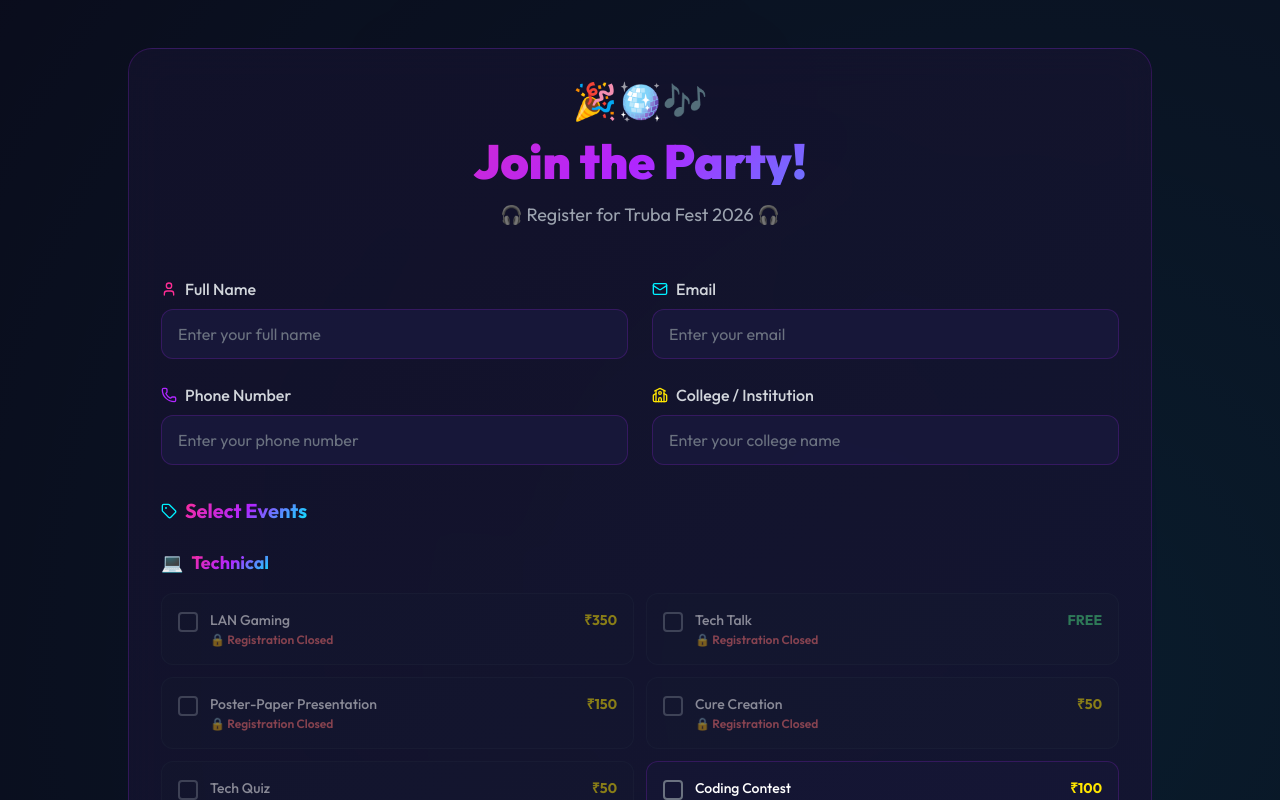
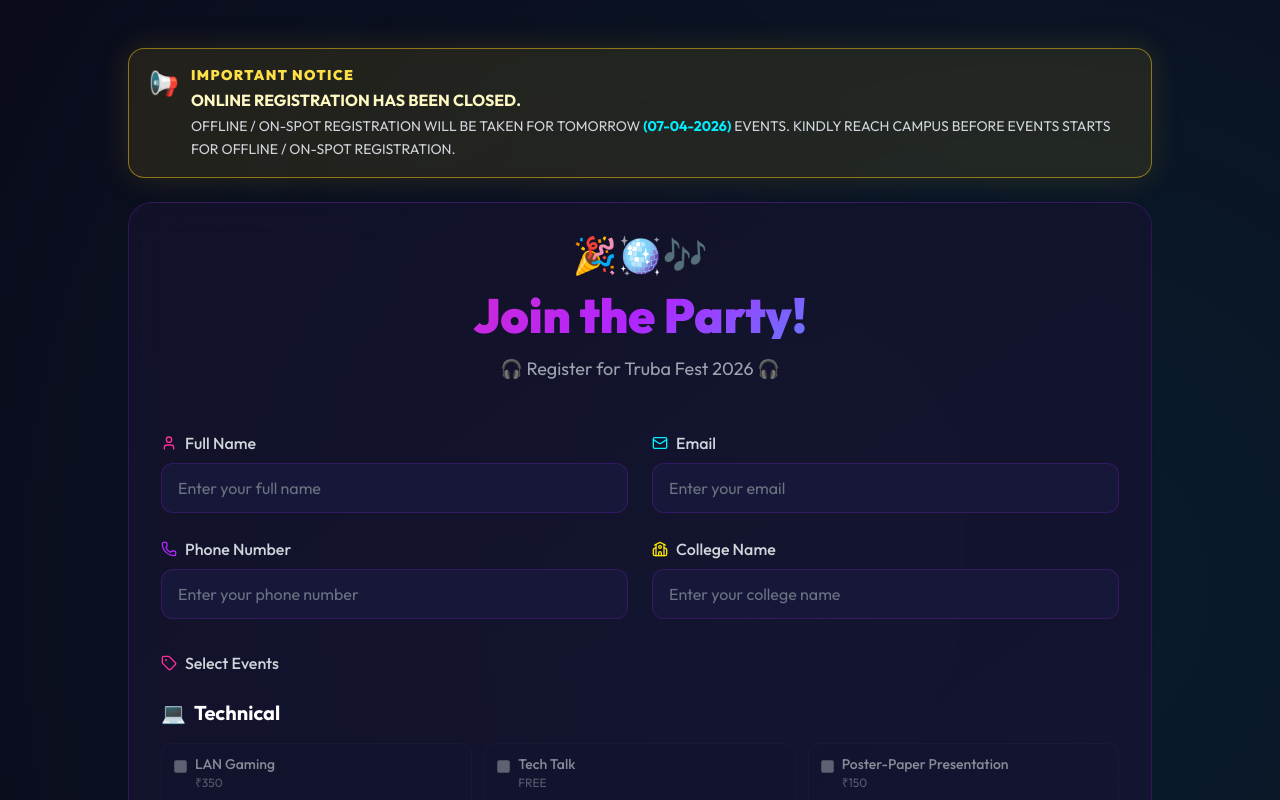
Before and after one commit to Jaishankar7655/TYF2K25, a React (Vite) app: page /register in a window 1280 px wide. Shown: the top 800 px of the page. Built offline with nearby package versions, Linux system fonts and the light colour scheme.

Commit message:
Update registration deadline and UI adjustments
Updated the global registration deadline and adjusted the registration closed screen to reflect the new deadline. Improved the user interface elements and ensured proper messaging for registration status.

```diff
--- a/src/Components/RegistrationForm.jsx
+++ b/src/Components/RegistrationForm.jsx
@@ -3,8 +3,11 @@
 import { User, Mail, Phone, School, Tag, Loader2, AlertTriangle } from "lucide-react";
 import { useNavigate } from "react-router-dom";
 
-// Global registration deadline — CLOSED (past date triggers closed screen)
-const GLOBAL_REG_DEADLINE = "2026-04-06T23:59:00+05:30";
+// Global registration deadline — after this, the entire registration form is closed
+const GLOBAL_REG_DEADLINE = "2026-04-08T23:59:00+05:30";
+
+// Force close online registration
+const ONLINE_REG_CLOSED = true;
 
 // Categories data — all registrations open
 const categories = [
@@ -142,91 +145,29 @@
     },
   });
 
-  // ─── REGISTRATION CLOSED SCREEN ───────────────────────────────────────────
+  // If global registration is closed, show closed message
   if (isGlobalRegistrationClosed()) {
     return (
       <div className="min-h-screen bg-dark-bg party-bg py-12 px-4 relative overflow-hidden flex items-center justify-center">
-        {/* Animated background orbs */}
         <div className="fixed inset-0 pointer-events-none z-0">
           <div className="absolute top-0 left-1/4 w-[500px] h-[500px] rounded-full bg-neon-pink/5 blur-[150px] animate-disco-pulse"></div>
-          <div className="absolute bottom-0 right-1/4 w-[500px] h-[500px] rounded-full bg-neon-purple/5 blur-[150px] animate-disco-pulse" style={{ animationDelay: "1s" }}></div>
-          <div className="absolute top-1/2 left-1/2 -translate-x-1/2 -translate-y-1/2 w-[600px] h-[600px] rounded-full bg-yellow-500/3 blur-[180px] animate-disco-pulse" style={{ animationDelay: "0.5s" }}></div>
+          <div className="absolute bottom-0 right-1/4 w-[500px] h-[500px] rounded-full bg-neon-purple/5 blur-[150px] animate-disco-pulse" style={{ animationDelay: '1s' }}></div>
         </div>
-
-        <div className="max-w-lg w-full mx-auto relative z-10 text-center">
-          <div
-            className="party-card rounded-3xl p-10"
-            style={{
-              border: "1px solid rgba(250, 204, 21, 0.35)",
-              boxShadow: "0 0 60px rgba(250, 204, 21, 0.08), 0 0 120px rgba(239, 68, 68, 0.06)",
-            }}
-          >
-            {/* Icon */}
-            <div className="text-6xl mb-5 animate-bounce">🚨</div>
-
-            {/* Title */}
-            <h2
-              className="text-3xl font-black uppercase tracking-widest mb-1"
-              style={{ color: "#facc15", textShadow: "0 0 20px rgba(250,204,21,0.4)" }}
-            >
-              Online Registration
+        <div className="max-w-lg mx-auto relative z-10 text-center">
+          <div className="party-card rounded-3xl p-10">
+            <div className="text-6xl mb-6">🚫</div>
+            <h2 className="text-4xl font-black text-red-400 mb-4">
+              Registration Closed
             </h2>
-            <h3
-              className="text-2xl font-black uppercase tracking-wide mb-7"
-              style={{ color: "#f87171", textShadow: "0 0 16px rgba(248,113,113,0.4)" }}
-            >
-              Has Been Closed
-            </h3>
-
-            {/* Divider */}
-            <div className="w-16 h-px mx-auto mb-7" style={{ background: "linear-gradient(90deg, transparent, rgba(250,204,21,0.6), transparent)" }}></div>
-
-            {/* Announcement box */}
-            <div
-              className="rounded-2xl p-5 mb-7 text-left"
-              style={{
-                background: "rgba(250, 204, 21, 0.06)",
-                border: "1px solid rgba(250, 204, 21, 0.25)",
-              }}
-            >
-              <div className="flex items-start gap-3 mb-4">
-                <span className="text-xl mt-0.5">📋</span>
-                <p className="text-sm font-bold uppercase tracking-wide" style={{ color: "#facc15" }}>
-                  Offline / On-Spot Registration
+            <p className="text-gray-400 text-lg mb-6">
+              The registration deadline for <span className="text-neon-cyan font-bold">Truba Fest 2026</span> has passed. All registrations are now closed.
             </p>
-              </div>
-              <p className="text-gray-300 text-sm leading-relaxed ml-8">
-                Offline / On-Spot registration will be taken for{" "}
-                <span
-                  className="font-bold"
-                  style={{ color: "#67e8f9" }}
-                >
-                  tomorrow's (07-04-2026) events.
-                </span>
+            <p className="text-gray-500 text-sm mb-8">
+              If you have already registered, please check your email for confirmation details.
             </p>
-              <div
-                className="mt-4 ml-8 p-3 rounded-xl text-sm font-semibold text-center"
-                style={{
-                  background: "rgba(250, 204, 21, 0.12)",
-                  color: "#fde68a",
-                  border: "1px dashed rgba(250,204,21,0.3)",
-                }}
-              >
-                ⏰ Kindly reach the campus{" "}
-                <span className="underline underline-offset-2">before events start</span>{" "}
-                for offline / on-spot registration.
-              </div>
-            </div>
-
-            {/* Already registered note */}
-            <p className="text-gray-500 text-xs mb-8">
-              Already registered? Check your email for confirmation &amp; payment details.
-            </p>
-
-            {/* Back button */}
             <button
               onClick={() => navigate("/")}
-              className="btn-party inline-flex items-center justify-center font-bold py-3 px-8 rounded-xl w-full"
+              className="btn-party inline-flex items-center justify-center font-bold py-3 px-8 rounded-xl"
             >
               <span>🏠 Back to Home</span>
             </button>
@@ -235,7 +176,6 @@
       </div>
     );
   }
-  // ─── END CLOSED SCREEN ────────────────────────────────────────────────────
 
   const calculateTotal = () => {
     let total = 0;
@@ -269,9 +209,7 @@
   };
 
   const handleEventSelection = (event, isChecked) => {
-    const isClosed =
-      event.closed ||
-      (event.closingDate && new Date() > new Date(event.closingDate));
+    const isClosed = event.closed || (event.closingDate && new Date() > new Date(event.closingDate));
     if (isClosed) {
       setAlertMessage(`Registration for "${event.name}" is closed.`);
       setTimeout(() => {
@@ -322,23 +260,17 @@
         for (const cat of categories) {
           const event = cat.events.find((e) => e.name === eventName);
           if (event) {
-            let catTitle =
-              cat.title === "SAC Committee" ? "SAC Committee" : cat.title;
+            let catTitle = cat.title === "SAC Committee" ? "SAC Committee" : cat.title;
             if (event.hasOptions) {
               const selectedOption = eventOptions[event.name] || null;
-              category = selectedOption
-                ? `${catTitle} - ${selectedOption}`
-                : catTitle;
+              category = selectedOption ? `${catTitle} - ${selectedOption}` : catTitle;
               if (selectedOption) {
                 const opt = event.options.find((o) => o.type === selectedOption);
                 if (opt) price = opt.price;
               }
             } else {
               category = catTitle;
-              price =
-                typeof event.price === "number"
-                  ? event.price
-                  : parseInt(event.price);
+              price = typeof event.price === "number" ? event.price : parseInt(event.price);
             }
             break;
           }
@@ -354,8 +286,7 @@
       formData.append("events", JSON.stringify(detailedEventsList));
       formData.append("totalAmount", calculateTotal());
 
-      const GOOGLE_SCRIPT_URL =
-        "https://script.google.com/macros/s/AKfycbxVdY1Leca6iuIwN-Msb0gKIQehwh488UT7E3Z4J84rTRBT7Cno5I4TDaZa1xcaSrN5/exec";
+      const GOOGLE_SCRIPT_URL = "https://script.google.com/macros/s/AKfycbxVdY1Leca6iuIwN-Msb0gKIQehwh488UT7E3Z4J84rTRBT7Cno5I4TDaZa1xcaSrN5/exec";
 
       const response = await fetch(GOOGLE_SCRIPT_URL, {
         method: "POST",
@@ -403,11 +334,30 @@
       {/* Animated background orbs */}
       <div className="fixed inset-0 pointer-events-none z-0">
         <div className="absolute top-0 left-1/4 w-[500px] h-[500px] rounded-full bg-neon-pink/5 blur-[150px] animate-disco-pulse"></div>
-        <div
-          className="absolute bottom-0 right-1/4 w-[500px] h-[500px] rounded-full bg-neon-purple/5 blur-[150px] animate-disco-pulse"
-          style={{ animationDelay: "1s" }}
-        ></div>
+        <div className="absolute bottom-0 right-1/4 w-[500px] h-[500px] rounded-full bg-neon-purple/5 blur-[150px] animate-disco-pulse" style={{ animationDelay: '1s' }}></div>
       </div>
+
+      {/* ✅ ONLINE REGISTRATION CLOSED BANNER */}
+      {ONLINE_REG_CLOSED && (
+        <div className="relative z-20 max-w-5xl mx-auto mb-6">
+          <div className="bg-yellow-400/10 border border-yellow-400/50 rounded-2xl px-5 py-4 flex items-start gap-3 backdrop-blur-sm shadow-[0_0_30px_rgba(234,179,8,0.15)]">
+            <span className="text-2xl mt-0.5">📢</span>
+            <div>
+              <p className="text-yellow-300 font-black text-sm uppercase tracking-widest mb-1">
+                Important Notice
+              </p>
+              <p className="text-yellow-100 font-bold text-base leading-snug">
+                ONLINE REGISTRATION HAS BEEN CLOSED.
+              </p>
+              <p className="text-gray-300 text-sm mt-1 leading-relaxed">
+                OFFLINE / ON-SPOT REGISTRATION WILL BE TAKEN FOR TOMORROW{" "}
+                <span className="text-neon-cyan font-bold">(07-04-2026)</span> EVENTS.
+                KINDLY REACH CAMPUS BEFORE EVENTS STARTS FOR OFFLINE / ON-SPOT REGISTRATION.
+              </p>
+            </div>
+          </div>
+        </div>
+      )}
 
       <div className="max-w-5xl mx-auto relative z-10">
         <div className="party-card rounded-3xl p-8">
@@ -512,12 +462,10 @@
               <div>
                 <label className="flex items-center space-x-2 text-gray-300 font-medium mb-2">
                   <School className="w-4 h-4 text-neon-yellow" />
-                  <span>College / Institution</span>
+                  <span>College Name</span>
                 </label>
                 <input
-                  {...register("college", {
-                    required: "College name is required",
-                  })}
+                  {...register("college", { required: "College name is required" })}
                   className="w-full px-4 py-3 rounded-xl bg-dark-surface/80 border border-neon-purple/20 text-white placeholder-gray-500 focus:ring-2 focus:ring-neon-yellow/50 focus:border-neon-yellow/50 outline-none transition-all"
                   placeholder="Enter your college name"
                 />
@@ -532,20 +480,18 @@
             {/* Events Selection */}
             <div>
               <label className="flex items-center space-x-2 text-gray-300 font-medium mb-6">
-                <Tag className="w-4 h-4 text-neon-cyan" />
-                <span className="text-xl font-bold gradient-party">
-                  Select Events
-                </span>
+                <Tag className="w-4 h-4 text-neon-pink" />
+                <span>Select Events</span>
               </label>
 
               <div className="space-y-8">
                 {categories.map((category) => (
                   <div key={category.title}>
-                    <h3 className="text-lg font-bold text-white mb-4 flex items-center gap-2">
+                    <h3 className="text-xl font-bold text-white mb-4 flex items-center gap-2">
                       <span>{category.icon}</span>
-                      <span className="gradient-party">{category.title}</span>
+                      <span>{category.title}</span>
                     </h3>
-                    <div className="grid grid-cols-1 md:grid-cols-2 gap-3">
+                    <div className="grid grid-cols-1 sm:grid-cols-2 lg:grid-cols-3 gap-3">
                       {category.events.map((event) => {
                         const isClosed =
                           event.closed ||
@@ -556,105 +502,83 @@
                         return (
                           <div
                             key={event.name}
-                            className={`relative rounded-xl p-4 border transition-all cursor-pointer ${
+                            className={`relative rounded-xl border p-3 transition-all cursor-pointer ${
                               isClosed
-                                ? "opacity-50 border-gray-700/30 bg-gray-800/20 cursor-not-allowed"
+                                ? "border-gray-700/30 bg-dark-surface/20 opacity-50 cursor-not-allowed"
                                 : isSelected
-                                ? "border-neon-pink/60 bg-neon-pink/5 shadow-[0_0_20px_rgba(255,0,128,0.1)]"
+                                ? "border-neon-pink/60 bg-neon-pink/10 shadow-[0_0_15px_rgba(255,0,128,0.1)]"
                                 : "border-neon-purple/20 bg-dark-surface/40 hover:border-neon-purple/40"
                             }`}
-                            onClick={() =>
-                              !isClosed &&
-                              handleEventSelection(event, !isSelected)
+                            onClick={() => {
+                              if (!isClosed) {
+                                handleEventSelection(event, !isSelected);
+                              } else {
+                                setAlertMessage(`Registration for "${event.name}" is closed.`);
+                                setTimeout(() => setAlertMessage(""), 3000);
                               }
+                            }}
                           >
-                            <div className="flex items-start justify-between gap-2">
-                              <div className="flex items-start gap-3 flex-1">
-                                <div
-                                  className={`w-5 h-5 rounded border-2 flex-shrink-0 mt-0.5 flex items-center justify-center transition-all ${
-                                    isSelected
-                                      ? "bg-neon-pink border-neon-pink"
-                                      : "border-gray-500"
-                                  }`}
-                                >
-                                  {isSelected && (
-                                    <svg
-                                      className="w-3 h-3 text-white"
-                                      fill="none"
-                                      viewBox="0 0 24 24"
-                                      stroke="currentColor"
-                                    >
-                                      <path
-                                        strokeLinecap="round"
-                                        strokeLinejoin="round"
-                                        strokeWidth={3}
-                                        d="M5 13l4 4L19 7"
+                            <div className="flex items-start gap-2">
+                              <input
+                                type="checkbox"
+                                checked={isSelected}
+                                disabled={isClosed}
+                                onChange={(e) =>
+                                  handleEventSelection(event, e.target.checked)
+                                }
+                                onClick={(e) => e.stopPropagation()}
+                                className="mt-1 accent-neon-pink"
                               />
-                                    </svg>
-                                  )}
-                                </div>
-                                <div>
-                                  <p className="text-white font-medium text-sm">
+                              <div className="flex-1 min-w-0">
+                                <p className="text-white text-sm font-medium leading-tight">
                                   {event.name}
                                 </p>
-                                  {isClosed ? (
-                                    <p className="text-red-400 text-xs mt-0.5 font-semibold">
-                                      🔒 Registration Closed
+                                {event.hasOptions ? (
+                                  <p className="text-gray-400 text-xs mt-0.5">
+                                    ₹{event.options.map((o) => o.price).join("/")}
                                   </p>
                                 ) : (
+                                  <p className="text-gray-400 text-xs mt-0.5">
+                                    {event.price === 0 ? "FREE" : `₹${event.price}`}
+                                  </p>
+                                )}
+                                {isClosed && (
+                                  <span className="inline-block mt-1 text-xs text-red-400 font-semibold">
+                                    Closed
+                                  </span>
+                                )}
+                                {!isClosed && event.closingDateStr && (
                                   <p className="text-gray-500 text-xs mt-0.5">
                                     Closes: {event.closingDateStr}
                                   </p>
                                 )}
                               </div>
                             </div>
-                              <div className="text-right flex-shrink-0">
-                                {event.hasOptions ? (
-                                  <p className="text-neon-cyan text-xs font-bold">
-                                    Multiple
-                                  </p>
-                                ) : event.price === 0 ? (
-                                  <p className="text-green-400 text-sm font-bold">
-                                    FREE
-                                  </p>
-                                ) : (
-                                  <p className="text-neon-yellow text-sm font-bold">
-                                    ₹{event.price}
-                                  </p>
-                                )}
-                              </div>
-                            </div>
 
-                            {/* Options for events with sub-types */}
+                            {/* Sub-options for events with options */}
                             {event.hasOptions && isSelected && (
                               <div
-                                className="mt-3 pt-3 border-t border-neon-purple/20"
+                                className="mt-3 pt-3 border-t border-neon-purple/20 space-y-1"
                                 onClick={(e) => e.stopPropagation()}
                               >
-                                <p className="text-gray-400 text-xs mb-2">
-                                  Select category:
-                                </p>
-                                <div className="flex flex-wrap gap-2">
                                 {event.options.map((opt) => (
-                                    <button
+                                  <label
                                     key={opt.type}
-                                      type="button"
-                                      onClick={() =>
-                                        handleOptionChange(
-                                          event.name,
-                                          opt.type
-                                        )
+                                    className="flex items-center gap-2 cursor-pointer text-sm text-gray-300 hover:text-white"
+                                  >
+                                    <input
+                                      type="radio"
+                                      name={event.name}
+                                      value={opt.type}
+                                      checked={eventOptions[event.name] === opt.type}
+                                      onChange={() =>
+                                        handleOptionChange(event.name, opt.type)
                                       }
-                                      className={`px-3 py-1.5 rounded-lg text-xs font-semibold transition-all ${
-                                        eventOptions[event.name] === opt.type
-                                          ? "bg-neon-pink text-white shadow-[0_0_10px_rgba(255,0,128,0.3)]"
-                                          : "bg-dark-surface border border-neon-purple/30 text-gray-300 hover:border-neon-pink/40"
-                                      }`}
-                                    >
+                                      className="accent-neon-cyan"
+                                    />
                                     {opt.type} — ₹{opt.price}
-                                    </button>
+                                  </label>
                                 ))}
-                                </div>
                                 {selectedEvents.includes(event.name) &&
                                   !eventOptions[event.name] && (
                                     <p className="text-neon-pink text-xs mt-1">
@@ -674,45 +598,37 @@
 
             {/* Total Amount */}
             {selectedEvents.length > 0 && (
-              <div className="party-card rounded-2xl p-6 border border-neon-yellow/20">
+              <div className="party-card rounded-2xl p-6">
                 <div className="flex items-center justify-between">
                   <div>
-                    <p className="text-gray-400 text-sm">Selected Events</p>
-                    <p className="text-white font-bold">
-                      {selectedEvents.length} event
-                      {selectedEvents.length !== 1 ? "s" : ""}
+                    <p className="text-gray-400 text-sm mb-1">Selected Events</p>
+                    <p className="text-white font-medium">
+                      {selectedEvents.join(", ")}
                     </p>
                   </div>
                   <div className="text-right">
-                    <p className="text-gray-400 text-sm">Total Amount</p>
-                    <p className="text-3xl font-black text-neon-yellow">
-                      {calculateTotal() === 0
-                        ? "FREE"
-                        : `₹${calculateTotal()}`}
+                    <p className="text-gray-400 text-sm mb-1">Total Amount</p>
+                    <p className="text-3xl font-black gradient-party">
+                      ₹{calculateTotal()}
                     </p>
                   </div>
                 </div>
               </div>
             )}
 
-            {/* Validation: must select at least one event */}
-            {errors.events && (
-              <p className="text-neon-pink text-sm">{errors.events.message}</p>
-            )}
-
             {/* Submit Button */}
             <button
               type="submit"
               disabled={isSubmitting || selectedEvents.length === 0}
-              className="btn-party w-full py-4 rounded-xl font-black text-lg flex items-center justify-center gap-3 disabled:opacity-50 disabled:cursor-not-allowed"
+              className="w-full btn-party font-bold py-4 px-8 rounded-xl text-lg disabled:opacity-50 disabled:cursor-not-allowed flex items-center justify-center gap-2"
             >
               {isSubmitting ? (
                 <>
                   <Loader2 className="w-5 h-5 animate-spin" />
-                  <span>Registering...</span>
+                  <span>Submitting...</span>
                 </>
               ) : (
-                <span>🎉 Complete Registration</span>
+                <span>🎉 Register Now</span>
               )}
             </button>
           </form>
```
Lines whose indentation alone changed are shown as unchanged.
